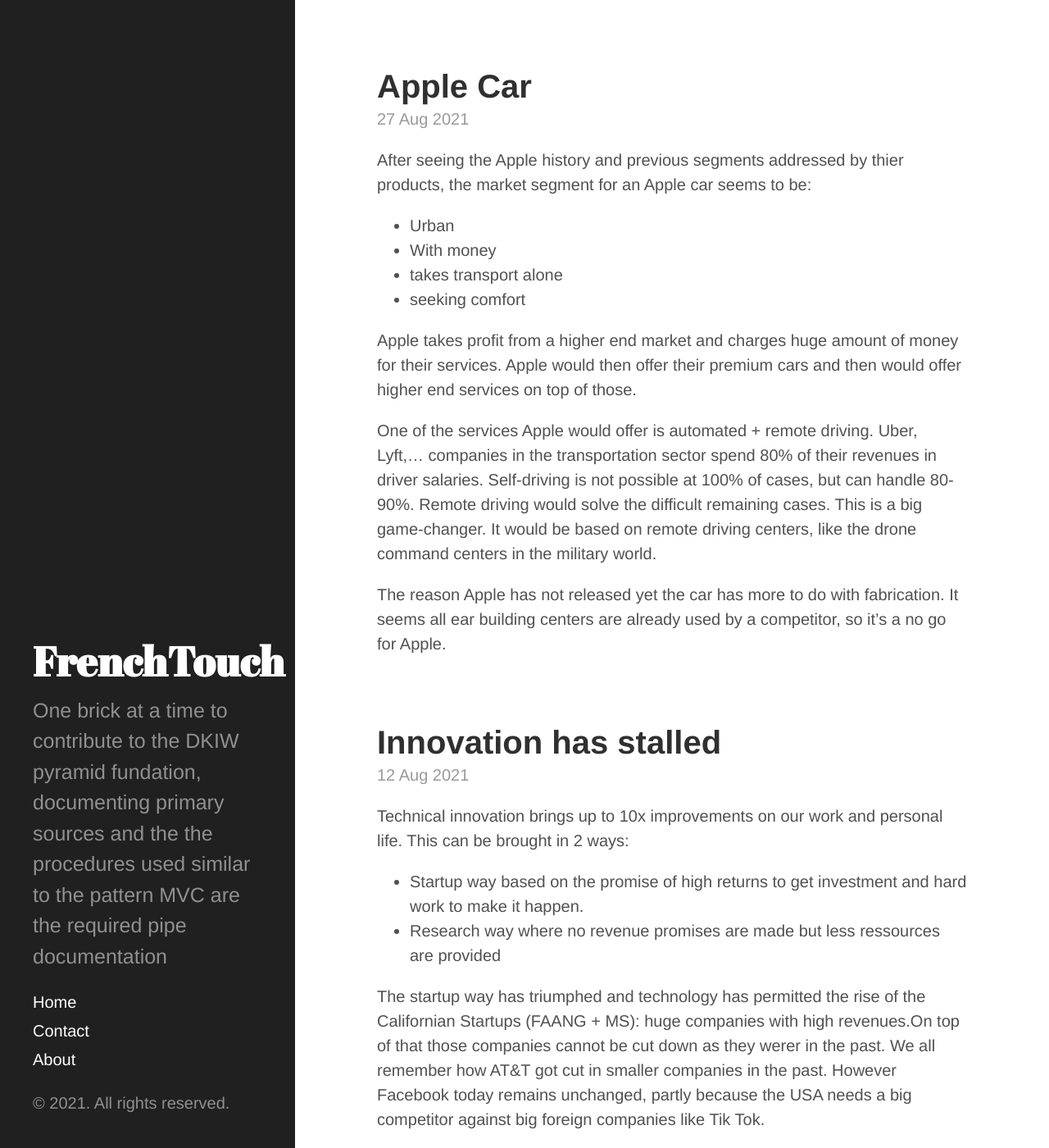
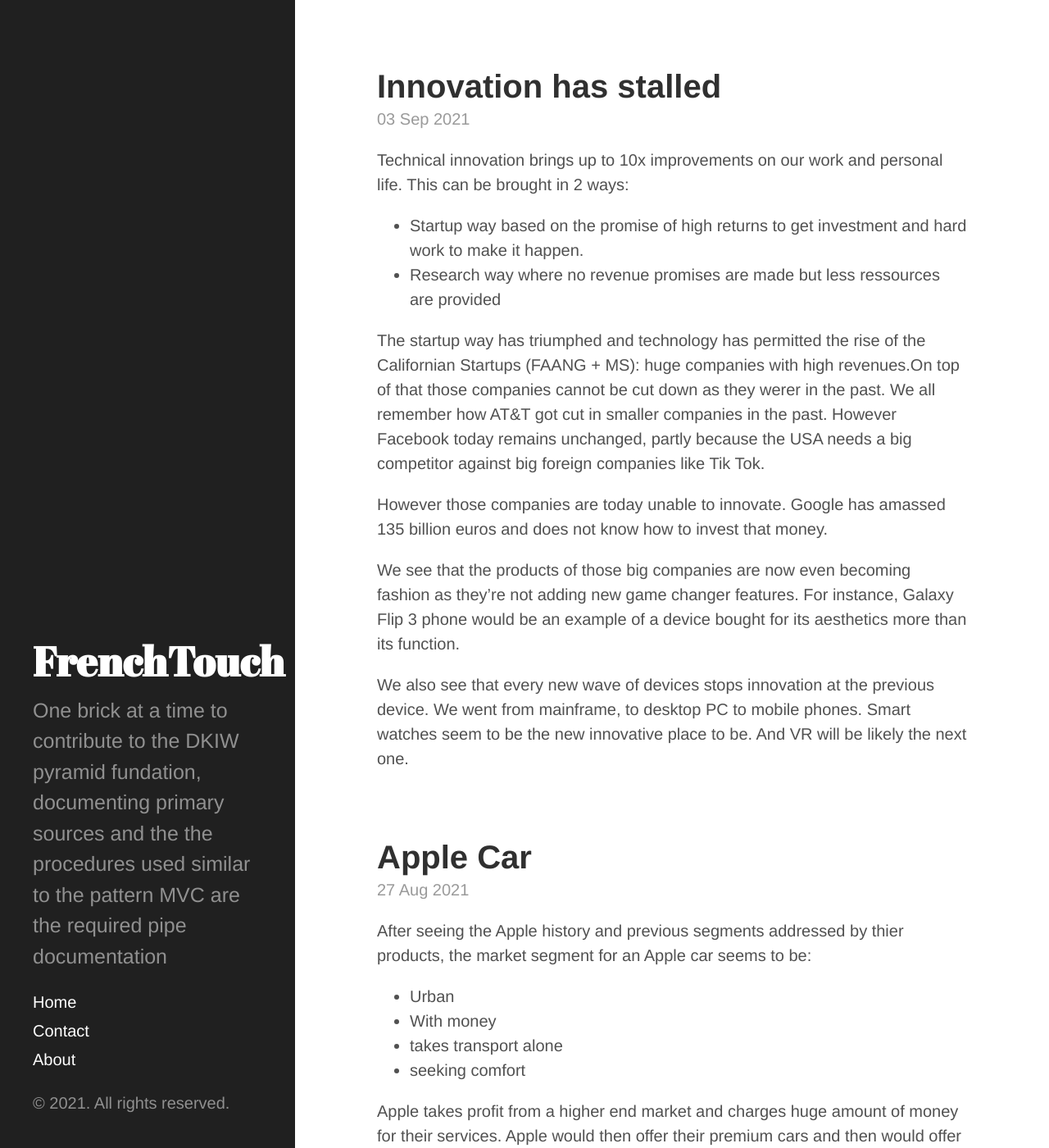
Before and after one commit to touch4tech/touch4tech, a Jekyll site: the page built from index.html, in a window 1280 px wide and 1400 px high. Shown: the whole window at 82% size. Built offline with Jekyll 4.4.1, drawn with Linux system fonts in a browser that asks for light colours; the list of posts is cut into pages by our own code; some of the changed text lies outside the part shown.

Commit message:
fix date

```diff
--- a/_posts/2021-09-03-innovation-stalled.md
+++ b/_posts/2021-09-03-innovation-stalled.md
@@ -1,5 +1,5 @@
 ---
-date: 2021-08-12
+date: 2021-09-03
 title: Innovation has stalled
 categories: idea
 author: [oberron, rezpe]
```
